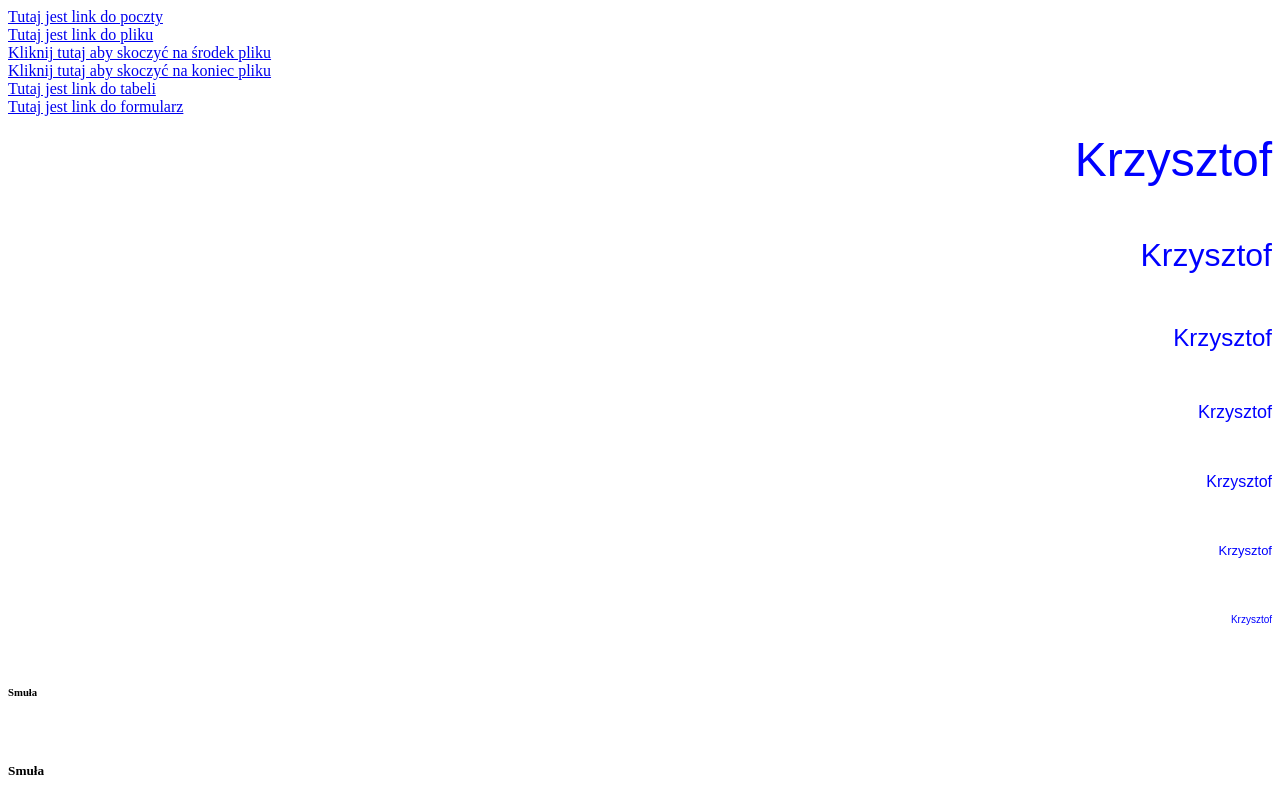
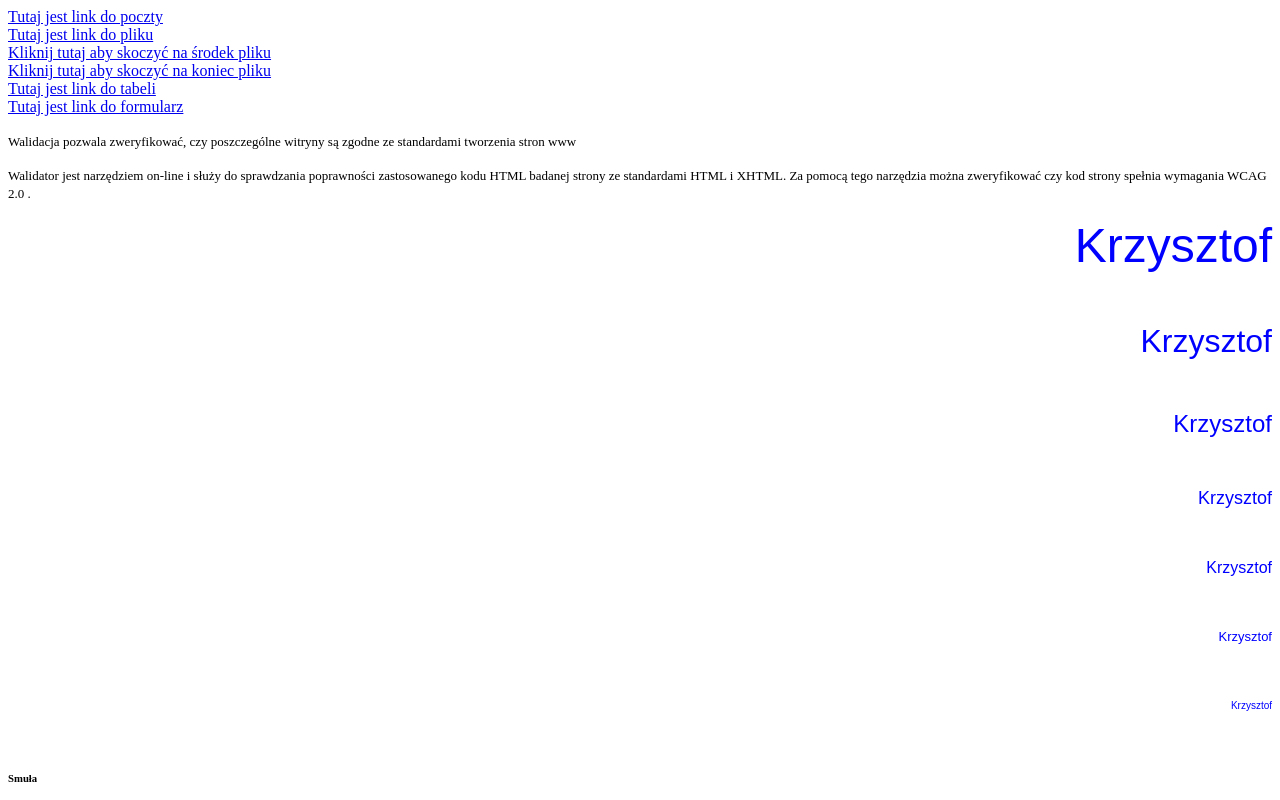
Before and after one commit to KrzysztofS94/KrzysztofSmula_2f_2gr_z_1, a plain HTML site: page Index.html in a window 1280 px wide. Shown: the top 800 px of the page. Drawn offline with Linux system fonts and the light colour scheme.

Commit message:
Update Index.html

```diff
--- a/Index.html
+++ b/Index.html
@@ -16,6 +16,11 @@
 
 	<A HREF="tabela.html"> Tutaj jest link do tabeli </A><br>
 	<A HREF="formularz.html"> Tutaj jest link do formularz </A><br>
+
+
+	<p align="left"> <font color="black" size="2" face"Arial"> Walidacja pozwala zweryfikować, czy poszczególne witryny są zgodne ze standardami tworzenia stron www </font> </p>
+	<p align="left"> <font color="black" size="2" face"Arial"> Walidator jest narzędziem on-line i służy do sprawdzania poprawności zastosowanego kodu HTML badanej strony ze standardami HTML i XHTML. Za pomocą tego narzędzia można zweryfikować czy kod strony spełnia wymagania WCAG 2.0 . </font> </p>
+
 
 
 <p align="right"> <font color="blue" size="7" face="Arial"> Krzysztof </font> </p> <br>
```
